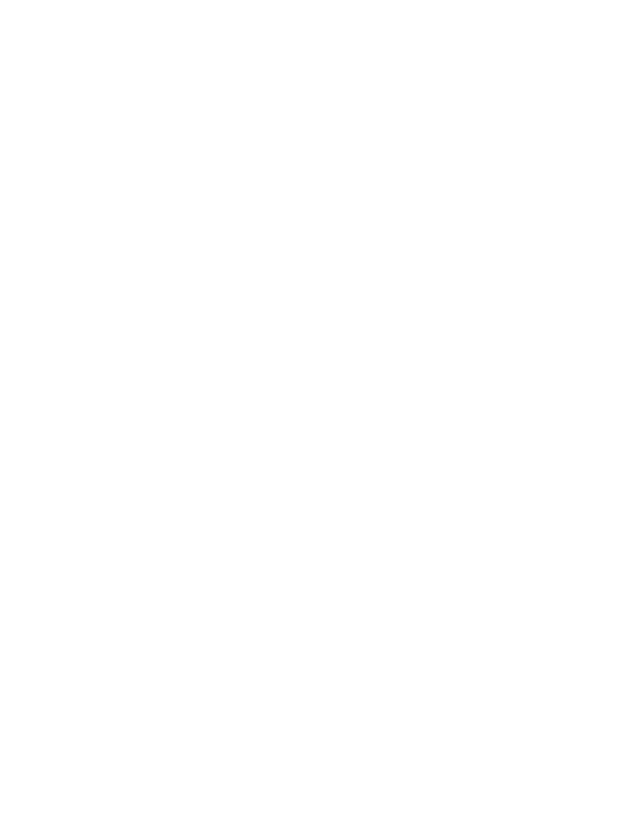
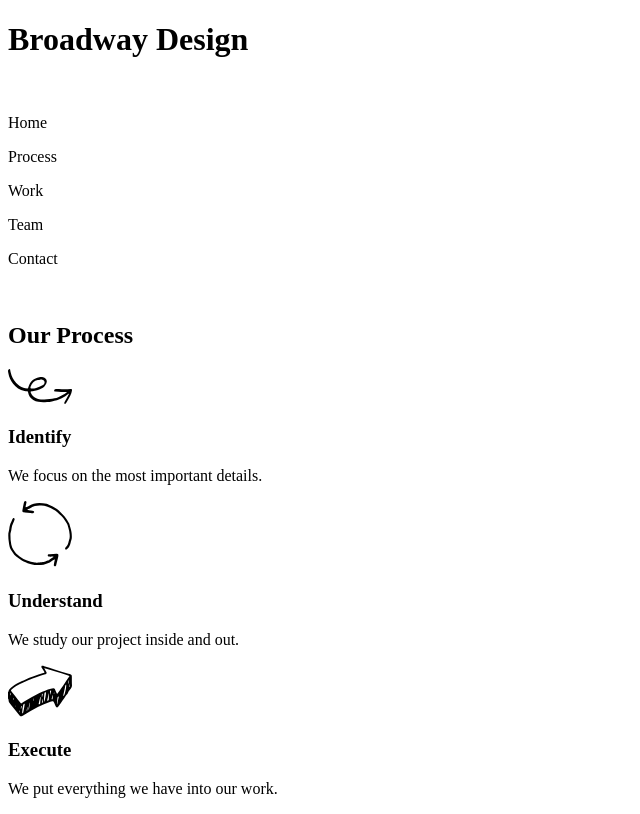
Before and after one commit to suebrannan/broadway, a plain HTML site: page index.html in a window 1280 px wide. Shown: the whole page, without its empty margins (0-640 px from the left). Drawn offline with Linux system fonts and the light colour scheme.

Commit message:
HTML updates

```diff
--- a/index.html
+++ b/index.html
@@ -3,9 +3,30 @@
   <head>
     <meta charset="utf-8">
     <link href="resources/css/style.css" type="text/css" rel="stylesheet">
-    <title></title>
+    <title>Broadway Design</title>
   </head>
   <body>
-
+    <div class=header>
+      <h1>Broadway Design</h1>
+    <br>
+      <p>Home</p>
+        <p>Process</p>
+        <p>Work</p>
+        <p>Team</p>
+        <p>Contact</p>
+      </div>
+        <br>
+      <div class=process>
+    <h2>Our Process</h2>
+      <img src="resources/images/identify (1).svg" alt="identify">
+    <h3>Identify</h3>
+      <p>We focus on the most important details.</p>
+      <img src="resources/images/understand (1).svg" alt="understand">
+    <h3>Understand</h3>
+      <p>We study our project inside and out.</p>
+      <img src="resources/images/execute (1).svg" alt="execute">
+    <h3>Execute</h3>
+      <p>We put everything we have into our work.</p>
+    </div>
   </body>
 </html>
```
Also changed, not shown: resources/images/execute (1).svg (added), resources/images/identify (1).svg (added), resources/images/the-flatiron-building (1).png (added), resources/images/understand (1).svg (added), 1 other file.
